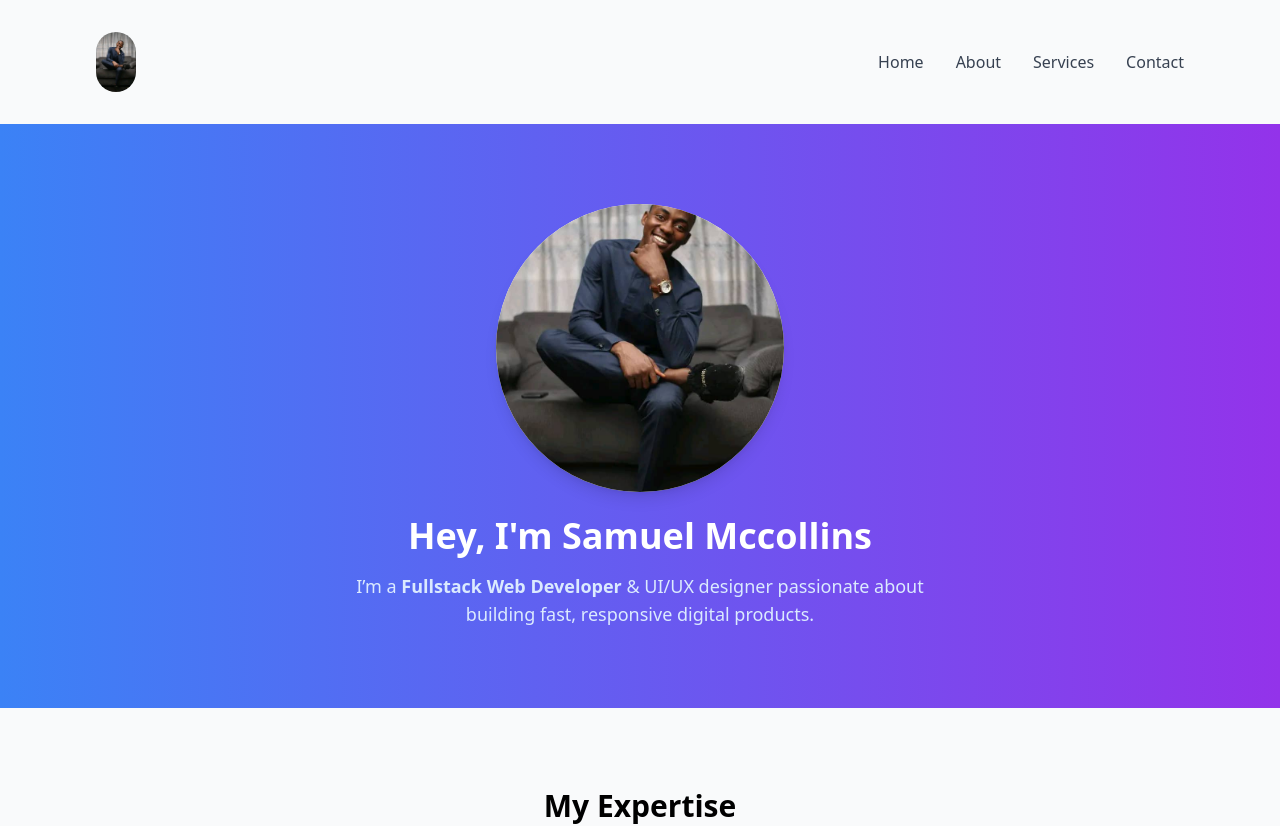
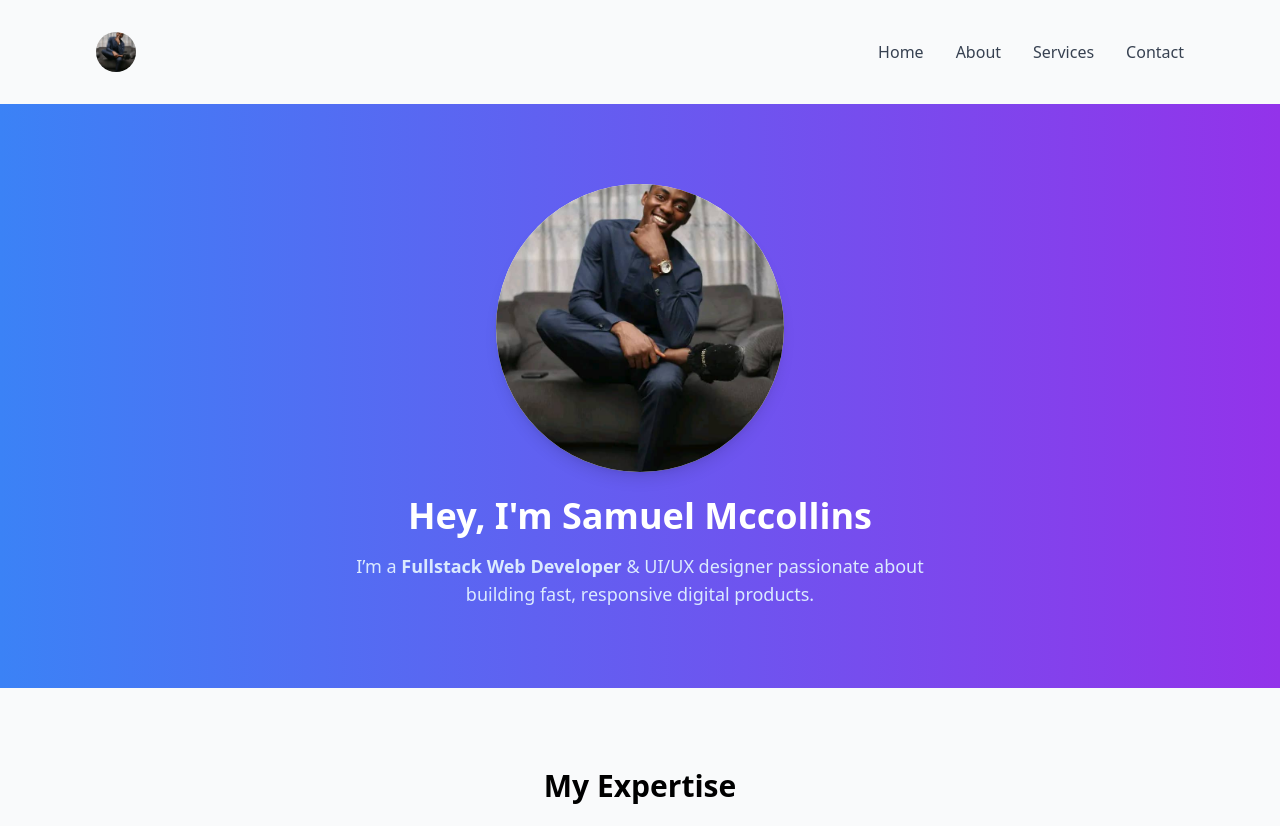
Before and after one commit to mccollins-portfolio/samuel-portfolio, a React (Vite) app: page / in a window 1280 px wide. Shown: the top 826 px of the page. Built offline with nearby package versions, Linux system fonts and the light colour scheme.

Commit message:
Fix hero image import

```diff
--- a/src/components/Hero.jsx
+++ b/src/components/Hero.jsx
@@ -1,7 +1,9 @@
+import profileImg from '../assets/profile.jpg'; // ✅ Correct import for React
+
 const Hero = () => (
   <section className="text-white text-center py-20 relative bg-gradient-to-r from-blue-500 to-purple-600">
     <div className="w-72 h-72 rounded-full bg-white mx-auto mb-6 overflow-hidden shadow-lg">
-      <img src="/src/assets/profile.jpg" alt="Samuel Mccollins" className="w-full h-full object-cover" />
+      <img src={profileImg} alt="Samuel Mccollins" className="w-full h-full object-cover" />
     </div>
     <h1 className="text-4xl font-bold">Hey, I'm <span className="text-white">Samuel Mccollins</span></h1>
     <p className="text-lg text-blue-100 mt-4 max-w-xl mx-auto">
@@ -9,4 +11,5 @@ const Hero = () => (
     </p>
   </section>
 );
+
 export default Hero;
--- a/src/components/Navbar.jsx
+++ b/src/components/Navbar.jsx
@@ -1,8 +1,10 @@
 import { Link } from 'react-router-dom';
+import profileImg from '../assets/profile.jpg'; // ✅ Proper import for Vite/React
 
 const Navbar = () => (
   <nav className="flex justify-between items-center p-8 max-w-6xl mx-auto">
-    <img src="/src/assets/profile.jpg" alt="Logo" className="w-10 rounded-full" />
+    <img src={profileImg} alt="Logo" className="w-10 h-10 rounded-full object-cover" />
+
     <ul className="flex gap-8">
       <li><Link to="/" className="text-gray-700 font-medium">Home</Link></li>
       <li><Link to="/about" className="text-gray-700 font-medium">About</Link></li>
@@ -11,4 +13,5 @@ const Navbar = () => (
     </ul>
   </nav>
 );
+
 export default Navbar;
```
